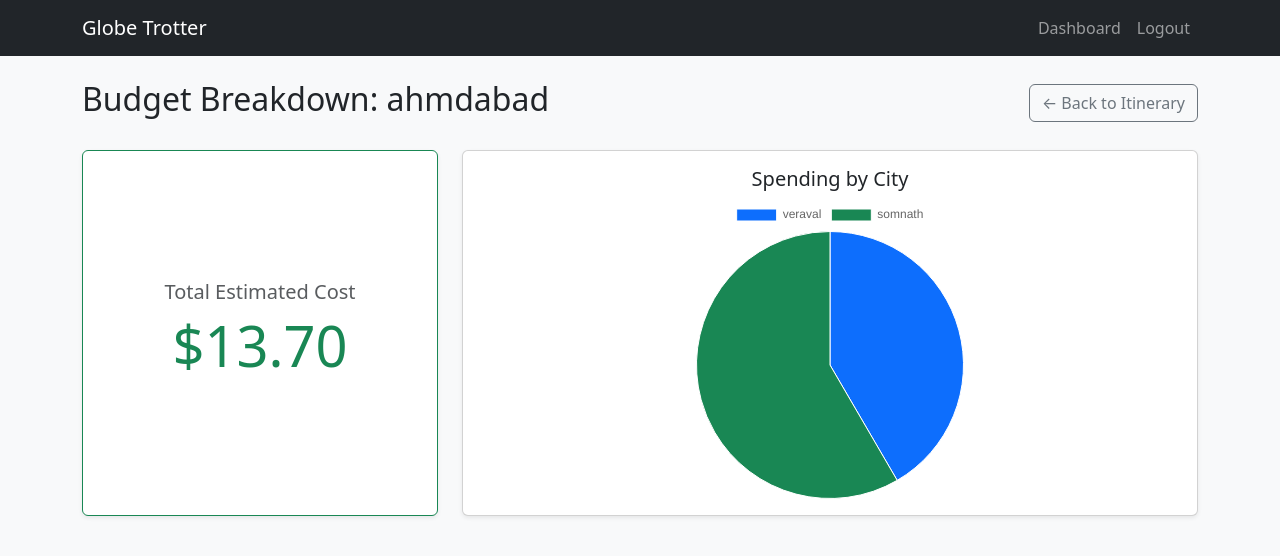
After one commit to thakkarharsh1572007-sudo/Globe-Trotter-for-odoo-hackathon-, a Flask app: page /trip/1/budget in a window 1280 px wide. The commit adds this page. Shown: the top 556 px of the page. Run offline with Flask 3, Linux system fonts and the light colour scheme; a user stored in the database is signed in.

Commit message:
Add trip budget view and template
Adds a trip budget feature: new route auth.trip_budget in app/routes.py (imports Activity) which verifies trip ownership, aggregates activity costs per stop and computes a total, then renders a new template app/templates/budget.html. The template displays total estimated cost and a Chart.js pie chart showing spending by city. Also updates trip_view.html to add a "View Budget" button. Binary artifacts (__pycache__ and instance/project.db) were updated/generated.

Co-authored-by: Copilot <223556219+Copilot@users.noreply.github.com>

```diff
--- a/app/routes.py
+++ b/app/routes.py
@@ -4,7 +4,7 @@ from app.models import User
 from app import db
 from datetime import datetime
 from datetime import datetime
-from app.models import User, Trip, Stop
+from app.models import User, Trip, Stop, Activity
 from app.models import Trip
 
 # Create a Blueprint named 'auth'
@@ -176,3 +176,33 @@ def add_activity(stop_id):
         return redirect(url_for('auth.trip_view', trip_id=stop.trip_id))
 
     return render_template('add_activity.html', stop=stop)
+@auth.route('/trip/<int:trip_id>/budget')
+@login_required
+def trip_budget(trip_id):
+    trip = Trip.query.get_or_404(trip_id)
+
+    # Security check
+    if trip.user_id != current_user.id:
+        return redirect(url_for('auth.dashboard'))
+
+    total_cost = 0
+    city_costs = {}
+    labels = []
+    values = []
+
+    # Calculate costs per stop
+    for stop in trip.stops:
+        stop_cost = sum(activity.cost for activity in stop.activities)
+        if stop_cost > 0:
+            city_costs[stop.city_name] = stop_cost
+            labels.append(stop.city_name)
+            values.append(stop_cost)
+            total_cost += stop_cost
+
+    return render_template(
+        'budget.html',
+        trip=trip,
+        total_cost=total_cost,
+        labels=labels,
+        values=values
+    )
--- /dev/null
+++ b/app/templates/budget.html
@@ -0,0 +1,65 @@
+{% extends "base.html" %}
+
+{% block content %}
+<div class="d-flex justify-content-between align-items-center mb-4">
+    <h2>Budget Breakdown: {{ trip.title }}</h2>
+    <div>
+        <a href="{{ url_for('auth.trip_view', trip_id=trip.id) }}" class="btn btn-outline-secondary">&larr; Back to Itinerary</a>
+    </div>
+</div>
+
+<div class="row">
+    <!-- Total Cost Summary -->
+    <div class="col-md-4 mb-4">
+        <div class="card shadow-sm border-success h-100">
+            <div class="card-body text-center d-flex flex-column justify-content-center">
+                <h5 class="text-muted">Total Estimated Cost</h5>
+                <h1 class="display-4 text-success">${{ "%.2f"|format(total_cost) }}</h1>
+            </div>
+        </div>
+    </div>
+
+    <!-- Chart.js Visualization -->
+    <div class="col-md-8 mb-4">
+        <div class="card shadow-sm h-100">
+            <div class="card-body text-center">
+                <h5>Spending by City</h5>
+                {% if total_cost > 0 %}
+                    <div style="height: 300px; display: flex; justify-content: center;">
+                        <canvas id="budgetChart"></canvas>
+                    </div>
+                {% else %}
+                    <p class="text-muted mt-5">Add some activities with costs to see your chart!</p>
+                {% endif %}
+            </div>
+        </div>
+    </div>
+</div>
+
+<!-- Load Chart.js -->
+<script src="https://cdn.jsdelivr.net/npm/chart.js"></script>
+<script>
+    // Only load the chart if there is data
+    {% if total_cost > 0 %}
+    const ctx = document.getElementById('budgetChart').getContext('2d');
+    const budgetChart = new Chart(ctx, {
+        type: 'pie', // You can change this to 'bar' or 'doughnut'
+        data: {
+            labels: {{ labels | safe }},
+            datasets: [{
+                label: 'Cost ($)',
+                data: {{ values | safe }},
+                backgroundColor: [
+                    '#0d6efd', '#198754', '#ffc107', '#dc3545', '#0dcaf0', '#6f42c1'
+                ],
+                borderWidth: 1
+            }]
+        },
+        options: {
+            responsive: true,
+            maintainAspectRatio: false
+        }
+    });
+    {% endif %}
+</script>
+{% endblock %}
--- a/app/templates/trip_view.html
+++ b/app/templates/trip_view.html
@@ -3,7 +3,10 @@
 {% block content %}
 <div class="d-flex justify-content-between align-items-center mb-4">
     <h2>{{ trip.title }}</h2>
-    <a href="{{ url_for('auth.dashboard') }}" class="btn btn-outline-secondary">&larr; Back to Dashboard</a>
+    <div>
+        <a href="{{ url_for('auth.trip_budget', trip_id=trip.id) }}" class="btn btn-success me-2">View Budget</a>
+        <a href="{{ url_for('auth.dashboard') }}" class="btn btn-outline-secondary">&larr; Dashboard</a>
+    </div>
 </div>
 <p class="text-muted">{{ trip.start_date.strftime('%b %d, %Y') }} to {{ trip.end_date.strftime('%b %d, %Y') }}</p>
 
```
Also changed, not shown: instance/project.db.
